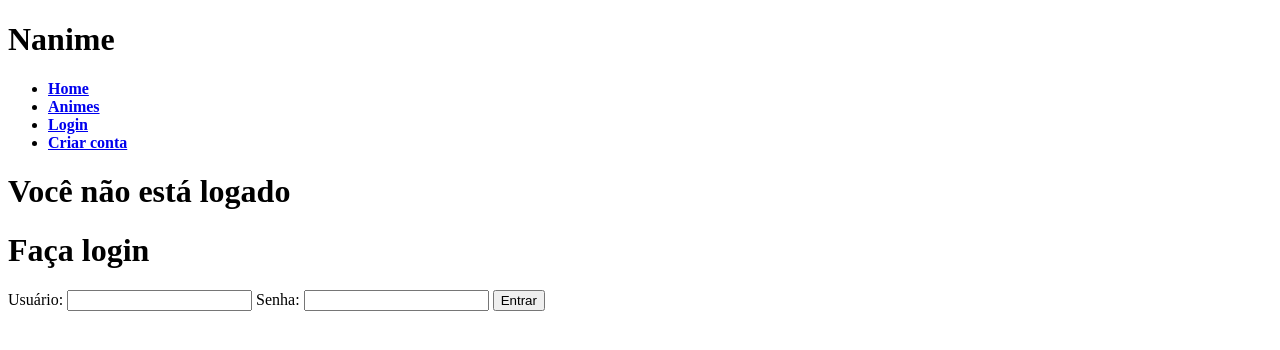
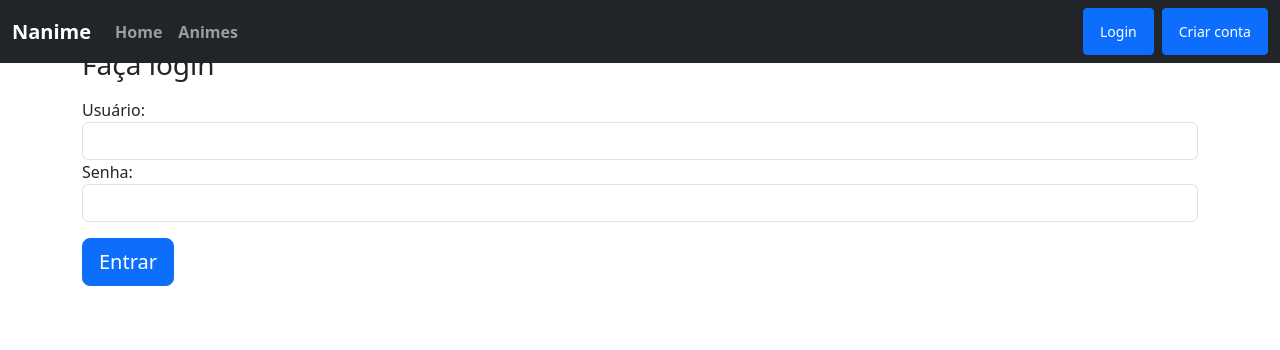
Before and after one commit to arthurprioli/nanime, a Flask app: page /login in a window 1280 px wide. Shown: the top 350 px of the page. Run offline with Flask 3, Linux system fonts and the light colour scheme.

Commit message:
adicionei login e registro estilizados

```diff
--- a/nanime/main.py
+++ b/nanime/main.py
@@ -1,4 +1,4 @@
-from flask import Flask, render_template, request, url_for, redirect
+from flask import Flask, render_template, request, url_for, redirect, flash
 from flask_sqlalchemy import SQLAlchemy
 from flask_login import LoginManager, UserMixin, login_user, logout_user
 
@@ -42,8 +42,11 @@ def register():
     if request.method == "POST":
         user = Users(username=request.form.get("username"),
                      password=request.form.get("password"))
-        db.session.add(user)
-        db.session.commit()
+        try:
+            db.session.add(user)
+            db.session.commit()
+        except:
+            print(f"Erro no registro de usuario {user.username} no banco de dados")
         return redirect(url_for("login"))
     return render_template("sign_up.html")
 
@@ -52,9 +55,12 @@ def login():
     if request.method == "POST":
         user = Users.query.filter_by(username=request.form.get("username")).first()
 
-        if (user.password == request.form.get("password")):
+        if user and (user.password == request.form.get("password")):
             login_user(user)
             return redirect(url_for("home"))
+        else:
+            flash("Usuario ou senha incorretos", 'error')
+            return redirect(url_for("login"))
     return render_template("login.html")
 
 @app.route("/logout")
--- a/nanime/templates/home.html
+++ b/nanime/templates/home.html
@@ -4,6 +4,7 @@
     <meta charset="UTF-8">
     <meta name="viewport" content="width=device-width, initial-scale=1.0">
     <title>Nanime - A sua plataforma de animes</title>
+    <link href="https://cdn.jsdelivr.net/npm/bootstrap@5.3.2/dist/css/bootstrap.min.css" rel="stylesheet" integrity="sha384-T3c6CoIi6uLrA9TneNEoa7RxnatzjcDSCmG1MXxSR1GAsXEV/Dwwykc2MPK8M2HN" crossorigin="anonymous">
 </head>
 <body>
     {% extends "template_base.html" %}
@@ -11,5 +12,6 @@
     <h1>Bem vindo ao NANIME</h1>
     <p>A sua plataforma de animes</p>
     {%endblock%}
+    <script src="https://cdn.jsdelivr.net/npm/bootstrap@5.3.2/dist/js/bootstrap.bundle.min.js" integrity="sha384-C6RzsynM9kWDrMNeT87bh95OGNyZPhcTNXj1NW7RuBCsyN/o0jlpcV8Qyq46cDfL" crossorigin="anonymous"></script>
 </body>
 </html>
--- a/nanime/templates/lista_animes.html
+++ b/nanime/templates/lista_animes.html
@@ -4,11 +4,13 @@
     <meta charset="UTF-8">
     <meta name="viewport" content="width=device-width, initial-scale=1.0">
     <title>Lista dos Animes</title>
+    <link href="https://cdn.jsdelivr.net/npm/bootstrap@5.3.2/dist/css/bootstrap.min.css" rel="stylesheet" integrity="sha384-T3c6CoIi6uLrA9TneNEoa7RxnatzjcDSCmG1MXxSR1GAsXEV/Dwwykc2MPK8M2HN" crossorigin="anonymous">
 </head>
 <body>
     {% extends "template_base.html" %}
     {% block content %}
     <h1>Abaixo Ficarão Listados todos os animes da nossa plataforma</h1>
     {% endblock %}
+    <script src="https://cdn.jsdelivr.net/npm/bootstrap@5.3.2/dist/js/bootstrap.bundle.min.js" integrity="sha384-C6RzsynM9kWDrMNeT87bh95OGNyZPhcTNXj1NW7RuBCsyN/o0jlpcV8Qyq46cDfL" crossorigin="anonymous"></script>
 </body>
 </html>
--- a/nanime/templates/login.html
+++ b/nanime/templates/login.html
@@ -4,18 +4,31 @@
     <meta charset="UTF-8">
     <meta name="viewport" content="width=device-width, initial-scale=1.0">
     <title>Criar conta</title>
+    <link href="https://cdn.jsdelivr.net/npm/bootstrap@5.3.2/dist/css/bootstrap.min.css" rel="stylesheet" integrity="sha384-T3c6CoIi6uLrA9TneNEoa7RxnatzjcDSCmG1MXxSR1GAsXEV/Dwwykc2MPK8M2HN" crossorigin="anonymous">
 </head>
 <body>
     {% extends "template_base.html" %}
     {% block content %}
-    <h1>Faça login</h1>
-    <form action="#" method="post">
-        <label for="username">Usuário:</label>
-        <input type="text" name="username" />
-        <label for="password">Senha:</label>
-        <input type="password" name="password" />
-        <button type="submit">Entrar</button>
-    </form>
+    <main class="container mt-5">
+        {% with messages = get_flashed_messages(with_categories=true) %}
+        {% if messages %}
+            <div class="alert alert-danger">
+            {% for category, message in messages %}
+                <p>{{ message }}</p>
+            {% endfor %}
+            </div>
+        {% endif %}
+        {% endwith %}
+        <form action="#" method="post" class="form-signin ml-auto mr-auto">
+            <h1 class="h3 mb-3 font-weight-normal">Faça login</h1>
+            <label class="sr-only" for="username">Usuário:</label>
+            <input class="form-control" type="text" name="username" />
+            <label class="sr-only" for="password">Senha:</label>
+            <input class="form-control" type="password" name="password" />
+            <button class="btn btn-lg btn-primary btn-block mt-3" type="submit">Entrar</button>
+        </form>
+    </main>
     {% endblock %}
+    <script src="https://cdn.jsdelivr.net/npm/bootstrap@5.3.2/dist/js/bootstrap.bundle.min.js" integrity="sha384-C6RzsynM9kWDrMNeT87bh95OGNyZPhcTNXj1NW7RuBCsyN/o0jlpcV8Qyq46cDfL" crossorigin="anonymous"></script>
 </body>
 </html>
--- a/nanime/templates/logout.html
+++ b/nanime/templates/logout.html
@@ -4,6 +4,7 @@
     <meta charset="UTF-8">
     <meta name="viewport" content="width=device-width, initial-scale=1.0">
     <title>Criar conta</title>
+    <link href="https://cdn.jsdelivr.net/npm/bootstrap@5.3.2/dist/css/bootstrap.min.css" rel="stylesheet" integrity="sha384-T3c6CoIi6uLrA9TneNEoa7RxnatzjcDSCmG1MXxSR1GAsXEV/Dwwykc2MPK8M2HN" crossorigin="anonymous">
 </head>
 <body>
     {% extends "template_base.html" %}
@@ -15,6 +16,7 @@
     {% else %}
         <h1>Você não está logado</h1>
     {% endif %}
-    {% endblock %}
+    {%endblock %}
+    <script src="https://cdn.jsdelivr.net/npm/bootstrap@5.3.2/dist/js/bootstrap.bundle.min.js" integrity="sha384-C6RzsynM9kWDrMNeT87bh95OGNyZPhcTNXj1NW7RuBCsyN/o0jlpcV8Qyq46cDfL" crossorigin="anonymous"></script>
 </body>
 </html>
--- a/nanime/templates/template_base.html
+++ b/nanime/templates/template_base.html
@@ -4,31 +4,35 @@
    <meta charset="utf-8">
    <title>Base para os Templates</title>
    <link rel="stylesheet" href="{{ url_for('static',     filename='css/template.css') }}">
+   <link href="https://cdn.jsdelivr.net/npm/bootstrap@5.3.2/dist/css/bootstrap.min.css" rel="stylesheet" integrity="sha384-T3c6CoIi6uLrA9TneNEoa7RxnatzjcDSCmG1MXxSR1GAsXEV/Dwwykc2MPK8M2HN" crossorigin="anonymous">
  </head>
  <body>
     <header>
-      <div class="container">
-        <h1 class="logo">
-            Nanime
-        </h1>
-        <strong><nav>
-          <ul class="menu">
-            <li><a href="{{ url_for('home') }}">Home</a></li>
-            <li><a href="{{ url_for('animes') }}">Animes</a></li>
-            <li><a href="{{ url_for('login') }}">Login</a></li>
-            <li><a href="{{ url_for('register') }}">Criar conta</a></li>
-          </ul>
+        <strong><nav class="navbar navbar-expand-md navbar-dark fixed-top bg-dark">
+          <div class="container-fluid">
+            <a class="navbar-brand" href="{{ url_for('home')}}">
+              Nanime
+            </a>
+            <div class="collapse navbar-collapse">
+              <ul class="navbar-nav me-auto mb-2 mb-md-0 ml-auto">
+                <li class="nav-item"><a class="nav-link" href="{{ url_for('home') }}">Home</a></li>
+                <li class="nav-item"><a class="nav-link" href="{{ url_for('animes') }}">Animes</a></li>
+              </ul>
+
+              <div class="ms-auto">
+                <ul class="navbar-nav">
+                    <li class="nav-item"><button class="btn btn-primary btn-sm ms-2"><a class="nav-link active" href="{{ url_for('login') }}">Login</a></button></li>
+                    <li class="nav-item"><button class="btn btn-primary btn-sm ms-2"><a class="nav-link active" href="{{ url_for('register') }}">Criar conta</a></button></li>
+                </ul>
+            </div>
+            </div>
         </nav></strong>
-        {% if current_user.is_authenticated %}
-        <h1>Você está logado</h1>
-        {% else %}
-        <h1>Você não está logado</h1>
-        {% endif %}
       </div>
     </header>
 
     {% block content %}
     {% endblock %}
+    <script src="https://cdn.jsdelivr.net/npm/bootstrap@5.3.2/dist/js/bootstrap.bundle.min.js" integrity="sha384-C6RzsynM9kWDrMNeT87bh95OGNyZPhcTNXj1NW7RuBCsyN/o0jlpcV8Qyq46cDfL" crossorigin="anonymous"></script>
 
  </body>
 </html>
```
Also changed, not shown: nanime/templates/sign_up.html (+12 -7 lines).
